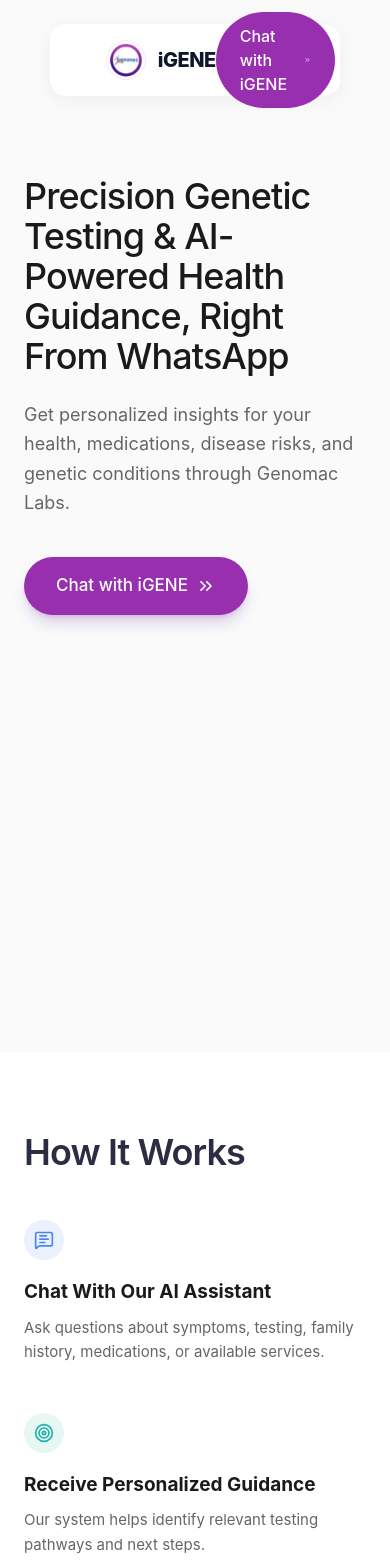
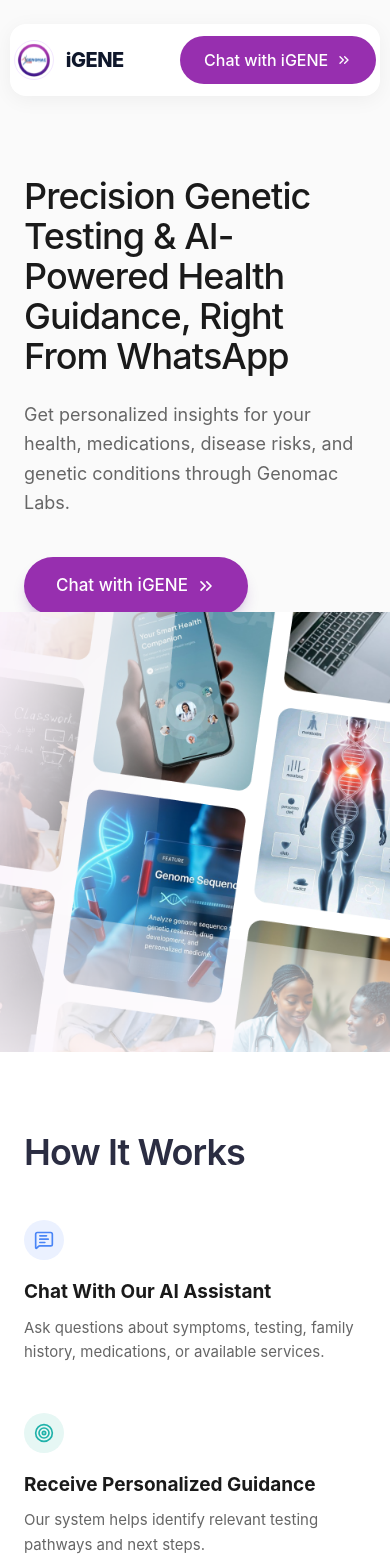
Before and after one commit to G-IHub/iGENE, a React (Vite) app: page / in a window 390 px wide. Shown: the top 1568 px of the page. Built offline with nearby package versions, Linux system fonts and the light colour scheme.

Commit message:
Mobile res  edit.

```diff
--- a/src/components/layout/Navbar.tsx
+++ b/src/components/layout/Navbar.tsx
@@ -5,28 +5,28 @@
 export const Navbar: React.FC = () => {
   return (
     <nav className="fixed top-6 left-0 right-0 z-50 mx-auto max-w-[95%] lg:max-w-7xl">
-      <div className="flex h-[72px] items-center justify-between rounded-2xl bg-white mx-10 px-14 py-2 shadow-[0_4px_20px_rgba(0,0,0,0.05)] md:px-8">
+      <div className="flex h-[72px] items-center justify-between rounded-2xl bg-white lg:mx-10 px-1 py-2 shadow-[0_4px_20px_rgba(0,0,0,0.05)] md:px-8">
 
           {/* Logo */}
         <a href="#" className="flex items-center gap-3">
           <div className="w-10 h-10 rounded-full border border-purple-100 p-0.5 flex items-center justify-center overflow-hidden shrink-0">
-            <img src={logoImg} className="w-full h-full object-cover rounded-full" alt="Overlay Logo" />
+            <img src={logoImg} className="w-full h-full object-cover rounded-full" alt="iGENE Logo" />
           </div>
           <span className="text-xl font-extrabold tracking-tight text-slate-900 font-sans">iGENE</span>
         </a>
 
         {/* Navigation Links (Hidden on mobile) */}
         <div className="hidden items-center gap-8 md:flex">
-          <a href="#about" className="text-[16px] font-medium text-[#666666] transition-colors hover:text-[#972FAF]">
+          <a href="https://www.genomaclabs.com/about" className="text-[16px] font-medium text-[#666666] transition-colors hover:text-[#972FAF]">
             About Us
           </a>
-          <a href="#courses" className="text-[16px] font-medium text-[#666666] transition-colors hover:text-[#972FAF]">
+          {/* <a href="#courses" className="text-[16px] font-medium text-[#666666] transition-colors hover:text-[#972FAF]">
             Our Courses
           </a>
           <a href="#blog" className="text-[16px] font-medium text-[#666666] transition-colors hover:text-[#972FAF]">
             Blog
-          </a>
-          <a href="#contact" className="text-[16px] font-medium text-[#666666] transition-colors hover:text-[#972FAF]">
+          </a> */}
+          <a href="https://www.genomaclabs.com/contact" className="text-[16px] font-medium text-[#666666] transition-colors hover:text-[#972FAF]">
             Contact US
           </a>
         </div>
--- a/src/components/sections/ValuePropositionSection.tsx
+++ b/src/components/sections/ValuePropositionSection.tsx
@@ -45,14 +45,14 @@
             <span className="block text-xs font-semibold uppercase tracking-wider text-[#4A55E7] mb-6">
               // Your Privacy //
             </span>
-            <h2 className="text-4xl font-medium tracking-tight text-[#1A1A1A] sm:text-5xl lg:text-6xl">
-              Your genetic data is yours. Always.
+            <h2 className="text-3xl font-medium tracking-tight text-[#1A1A1A] sm:text-4xl lg:text-5xl">
+              THE BIGGER VISION Making Precision Medicine More Accessible in Africa
             </h2>
           </div>
 
           <div className="max-w-md lg:mt-12">
             <p className="text-base leading-relaxed text-[#666666]">
-              Genetic information is among the most personal data that exists. We treat it that way. Your data is used only to provide your results and care plan — never sold, never shared, never used without your knowledge.
+              Genetic testing and precision medicine should not only exist in advanced countries. At Genomac Labs, we are building systems that help more Africans access:
             </p>
           </div>
         </div>
--- a/src/pages/Home.tsx
+++ b/src/pages/Home.tsx
@@ -48,6 +48,12 @@
           {/* <div className="absolute inset-0 bg-gradient-to-r from-[#FAFAFA] via-[#FAFAFA]/60 to-transparent z-10"></div>
           <div className="absolute inset-0 bg-gradient-to-t from-[#FAFAFA] via-transparent to-transparent z-10"></div> */}
         </div>
+
+        <div className="block md:hidden absolute -bottom-40 left-0 w-full h-[600px] overflow-hidden pointer-events-none" >
+            <div className="absolute inset-0 bg-gradient-to-tr from-[#FAFAFA] via-transparent to-transparent z-10">
+              <img src={heroImg} alt="" className='w-full h-full object-cover' />
+            </div>
+        </div>
       </div>
     </section>
 
```
